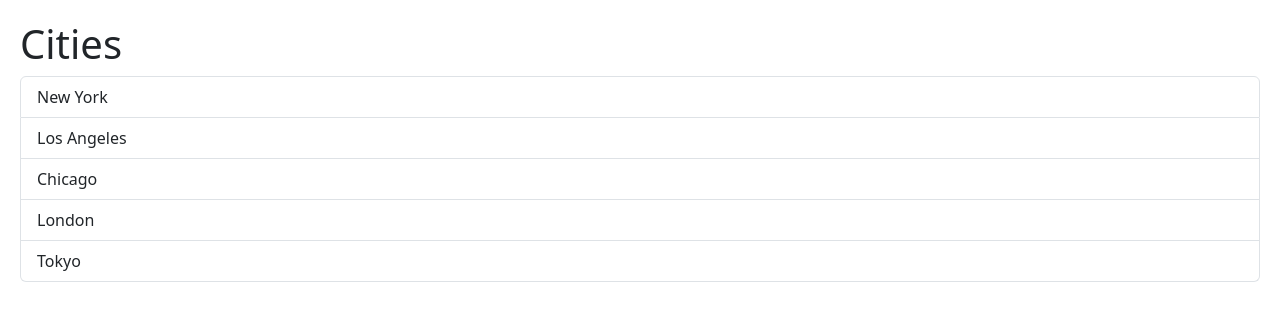
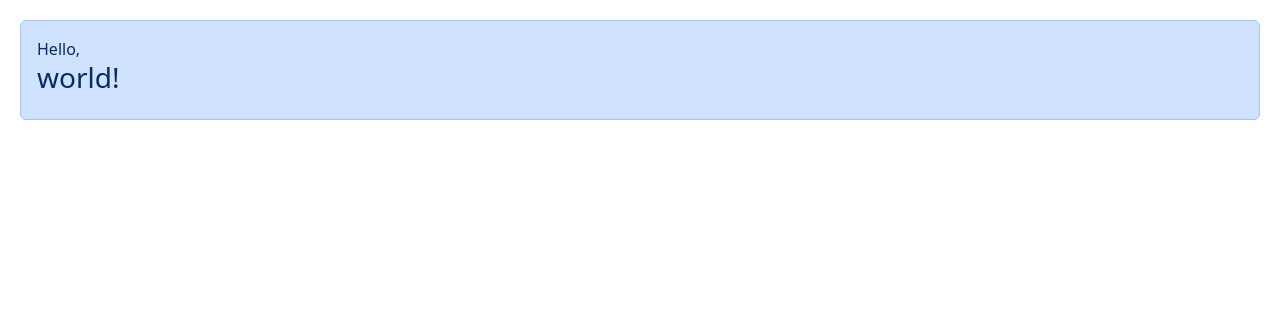
Before and after one commit to cpjjpeters/mosh-react-app-1, a React (Vite) app: page / in a window 1280 px wide. Shown: the top 320 px of the page. Built offline with nearby package versions, Linux system fonts and the light colour scheme.

Commit message:
Passing children

```diff
--- a/src/App.tsx
+++ b/src/App.tsx
@@ -1,27 +1,11 @@
-import { useState } from "react";
-// import Message from "./Message";
-import ListGroup from "./components/ListGroup";
-// import Form from "./components/Form";
-
-import "./App.css";
+import Alert from "./components/Alert";
 
 function App() {
-  const items = ["New York", "Los Angeles", "Chicago", "London", "Tokyo"];
-
-  const handleSelectItem = (item: string) => {
-    console.log(item);
-  };
   return (
     <>
-      <div>
-        {/* <Message /> */}
-        {/* <Form /> */}
-        <ListGroup
-          items={items}
-          heading="Cities"
-          onSelectItem={handleSelectItem}
-        />
-      </div>
+      <Alert>
+        Hello, <h3>world!</h3>
+      </Alert>
     </>
   );
 }
--- /dev/null
+++ b/src/components/Alert.tsx
@@ -0,0 +1,15 @@
+import { ReactNode } from "react";
+
+interface Props {
+  children: ReactNode;
+}
+
+const Alert = ({ children }: Props) => {
+  return (
+    <div className="alert alert-primary" role="alert">
+      {children}
+    </div>
+  );
+};
+
+export default Alert;
```
